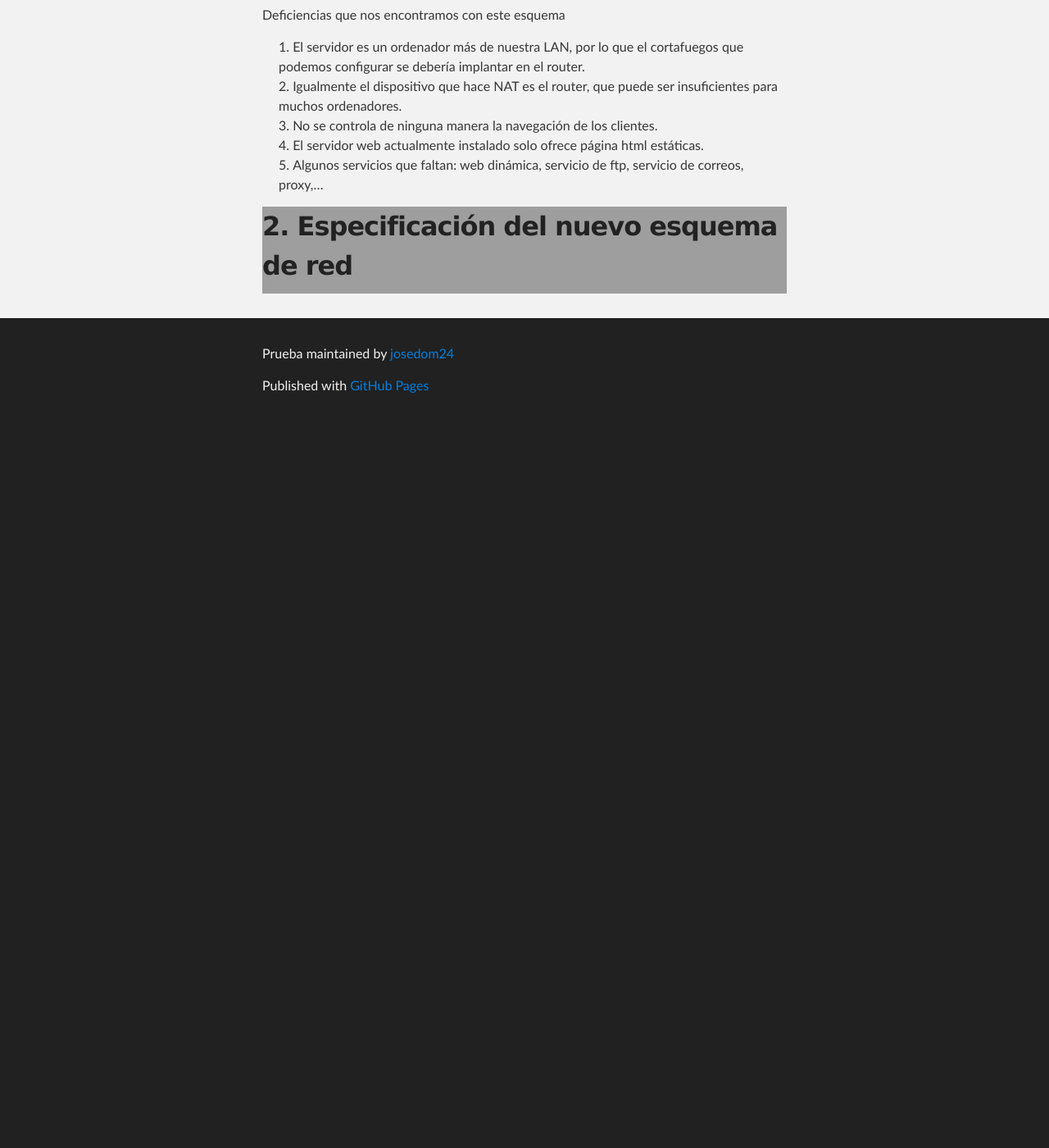
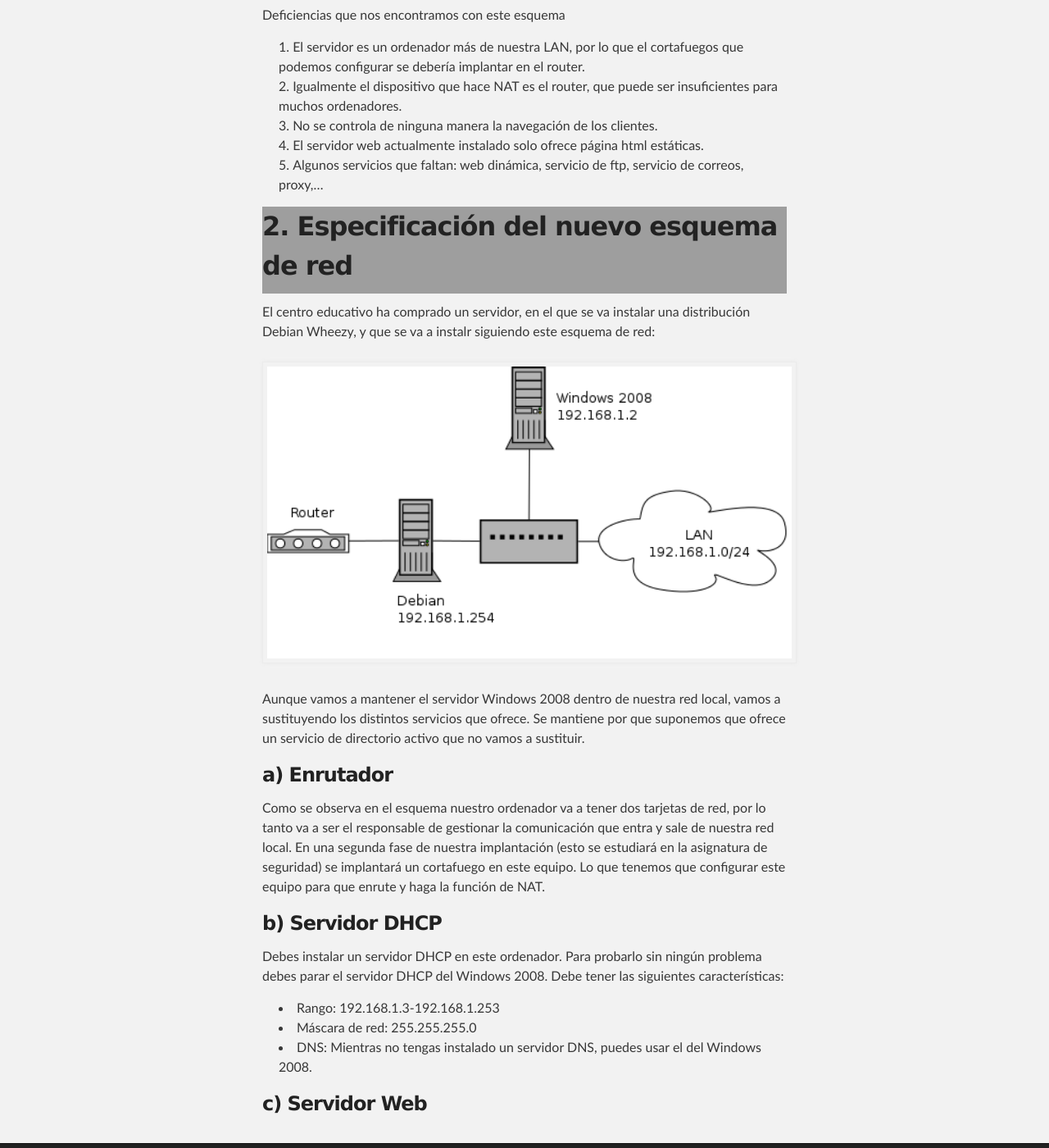
Before and after one commit to josedom24/josedom24.github.io, a Jekyll site: the page built from mod/serviciosgs/proyecto1.md, in a window 1280 px wide and 1400 px high, scrolled down 1673 px. Shown: the whole window at 82% size. Built offline with Jekyll 4.4.1, drawn with Linux system fonts in a browser that asks for light colours; before the commit the page ends 2190 px from its top, so only the background shows below that; grey boxes are pictures that could not be loaded.

Commit message:
Update proyecto1.md

```diff
--- a/mod/serviciosgs/proyecto1.md
+++ b/mod/serviciosgs/proyecto1.md
@@ -47,3 +47,23 @@ Deficiencias que nos encontramos con este esquema
 5. Algunos servicios que faltan: web dinámica, servicio de ftp, servicio de correos, proxy,...
 
 ##2. Especificación del nuevo esquema de red
+
+El centro educativo ha comprado un servidor, en el que se va instalar una distribución Debian Wheezy, y que se va a instalr siguiendo este esquema de red:
+
+![Esquema de red](img/Diagrama2.png)
+
+Aunque vamos a mantener el servidor Windows 2008 dentro de nuestra red local, vamos a sustituyendo los distintos servicios que ofrece. Se mantiene por que suponemos que ofrece un servicio de directorio activo que no vamos a sustituir.
+
+###a) Enrutador
+
+Como se observa en el esquema nuestro ordenador va a tener dos tarjetas de red, por lo tanto va a ser el responsable de gestionar la comunicación que entra y sale de nuestra red local. En una segunda fase de nuestra implantación (esto se estudiará en la asignatura de seguridad) se implantará un cortafuego en este equipo. Lo que tenemos que configurar este equipo para que enrute y haga la función de NAT.
+
+###b) Servidor DHCP
+
+Debes instalar un servidor DHCP en este ordenador. Para probarlo sin ningún problema debes parar el servidor DHCP del Windows 2008. Debe tener las siguientes características:
+
+* Rango: 192.168.1.3-192.168.1.253
+* Máscara de red: 255.255.255.0
+* DNS: Mientras no tengas instalado un servidor DNS, puedes usar el del Windows 2008.
+
+###c) Servidor Web
```
